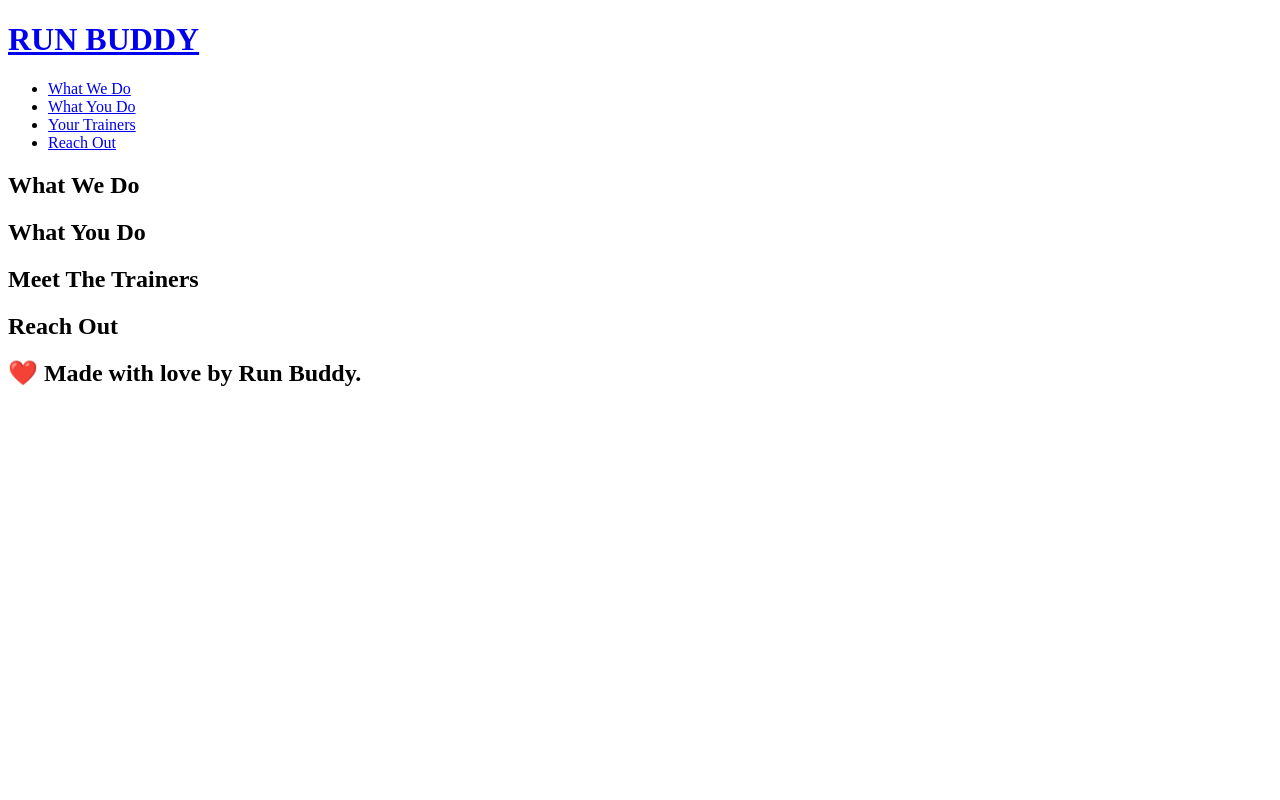
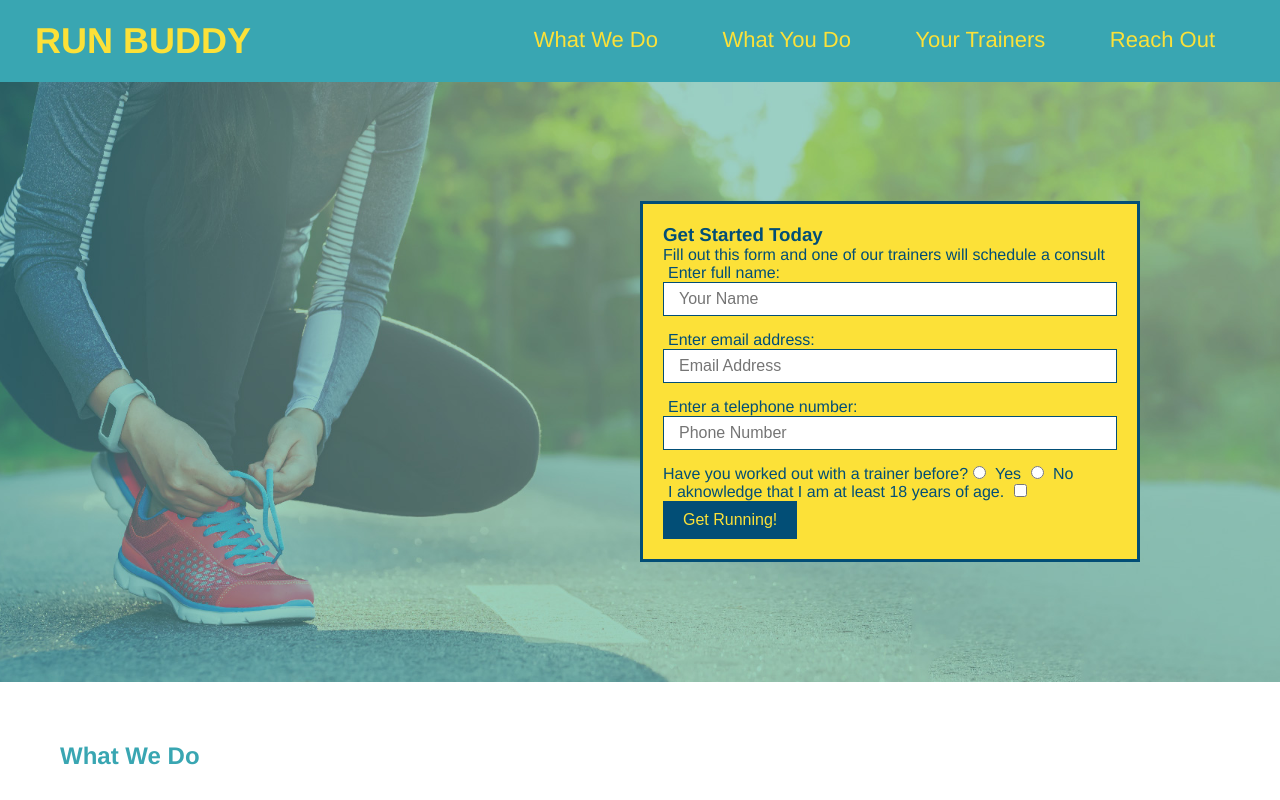
Before and after one commit to gabrielazalta/run-buddy, a plain HTML site: page index.html in a window 1280 px wide. Shown: the top 800 px of the page. Drawn offline with Linux system fonts and the light colour scheme.

Commit message:
lesson 3

```diff
--- /dev/null
+++ b/assets/css/style.css
@@ -0,0 +1,104 @@
+* {
+    margin: 0;
+    padding: 0;
+    box-sizing: border-box;
+}
+body {
+    color: #39a6b2;
+    font-family: Helvetica, Arial, sans-serif;
+}
+header{
+    padding: 20px 35px;
+    background-color: #39a6b2;
+}
+header h1{
+    font-weight: bold;
+    font-size: 36px;
+    color: #fce138;
+    margin: 0;
+    display: inline;
+}
+header a{
+    text-decoration: none;
+    color: #fce138;
+}
+header nav{
+    float: right;
+    margin: 7px 0;
+}
+header nav ul li{
+    display: inline;
+}
+header nav ul li a{
+    margin: 0 30px;
+    font-weight: lighter;
+    font-size: 22px;
+
+}
+footer {
+    background: #fce138;
+    width: 100%;
+    padding: 40px 35px;
+}
+footer h2 {
+    display: inline;
+    color: #024e76;
+    font-size: 30px;
+    margin: 0;
+}
+footer div {
+    float: right;
+    line-height: 1.5;
+    text-align: right;
+}
+footer a {
+    color: #024e76;
+}
+section {
+    padding: 60px;
+}
+/* Hero Style Start */
+.hero {
+    background-image: url("../images/hero-bg.jpg");
+    height: 600px;
+    background-size: cover;
+    background-position: center;
+    position: relative;
+}
+.hero-form {
+    border: 3px solid #024e76;
+    background-color: #fce138;
+    padding: 20px;
+    width: 500px;
+    color: #024e76;
+    position: absolute;
+    bottom: 120px;
+    right: 140px;
+}
+hero-form h3 {
+    font-size: 24px;
+    margin: 0;
+}
+hero-form p {
+    margin: 5px 0 15px 0;
+}
+.form-input {
+    border: 1px solid #024e76;
+    display: block;
+    padding: 7px 15px;
+    font-size: 16px;
+    color: #024e76;
+    width: 100%;
+    margin-bottom: 15px;
+}
+.hero-form label {
+    margin: 0 5px;
+}
+.hero-form button {
+    color: #fce138;
+    background-color: #024e76;
+    border: none;
+    padding: 10px 20px;
+    font-size: 16px;
+}
+/* Hero Style End */
--- a/index.html
+++ b/index.html
@@ -3,6 +3,7 @@
     <head>
         <meta charset="UTF-8" />
         <title>Run Buddy</title>
+        <link rel="stylesheet" href="./assets/css/style.css"/>
     </head>
     <body>
  <!-- navigation -->
@@ -32,8 +33,35 @@
 </header>
 
 <!-- hero/jumbatron-->
-<section>
-
+<section class="hero">
+    <div class="hero-form">
+        <h3>Get Started Today</h3>
+        <p>Fill out this form and one of our trainers will schedule a consult</p>
+        <form>
+            <label for="name">Enter full name:</label>
+            <input type="text" placeholder="Your Name" name="name" id="name" class= "form-input" >
+            <label for="email">Enter email address:</label>
+            <input type="email" placeholder="Email Address" name="email" id="email" class= "form-input" >
+            <label for="phone">Enter a telephone number:</label>
+            <input type="tel" placeholder="Phone Number" name="phone" id="phone" class= "form-input" >
+            <p>
+                Have you worked out with a trainer before?
+                <input type="radio" name="trainer-confirm" id="trainer-yes" />
+                <label for="trainer-yes">Yes</label>
+                <input type="radio" name="trainer confirm" id="trainer-no" />
+                <label for="trainer-no">No</label>
+            </p>
+            <p>
+                <label for= "checkbox">
+                    I aknowledge that I am at least 18 years of age.
+                </label>
+                <input type="checkbox" name="age-confirm" id="checkbox" />
+            </p>
+            <button type="submit">
+                Get Running!
+            </button>
+        </form>
+    </div>
 </section>
 
 <!--"What We Do" section-->
@@ -59,6 +87,10 @@
  <!--Footer-->
         <footer>
             <h2>❤️ Made with love by Run Buddy.</h2>
+            <div>
+                <a href="#">Read Our Privacy Policy</a><br />
+                &copy; 2019 Run Buddy, Inc.
+            </div>
         </footer>
 
 
```
Also changed, not shown: assets/images/hero-bg.jpg (added).
